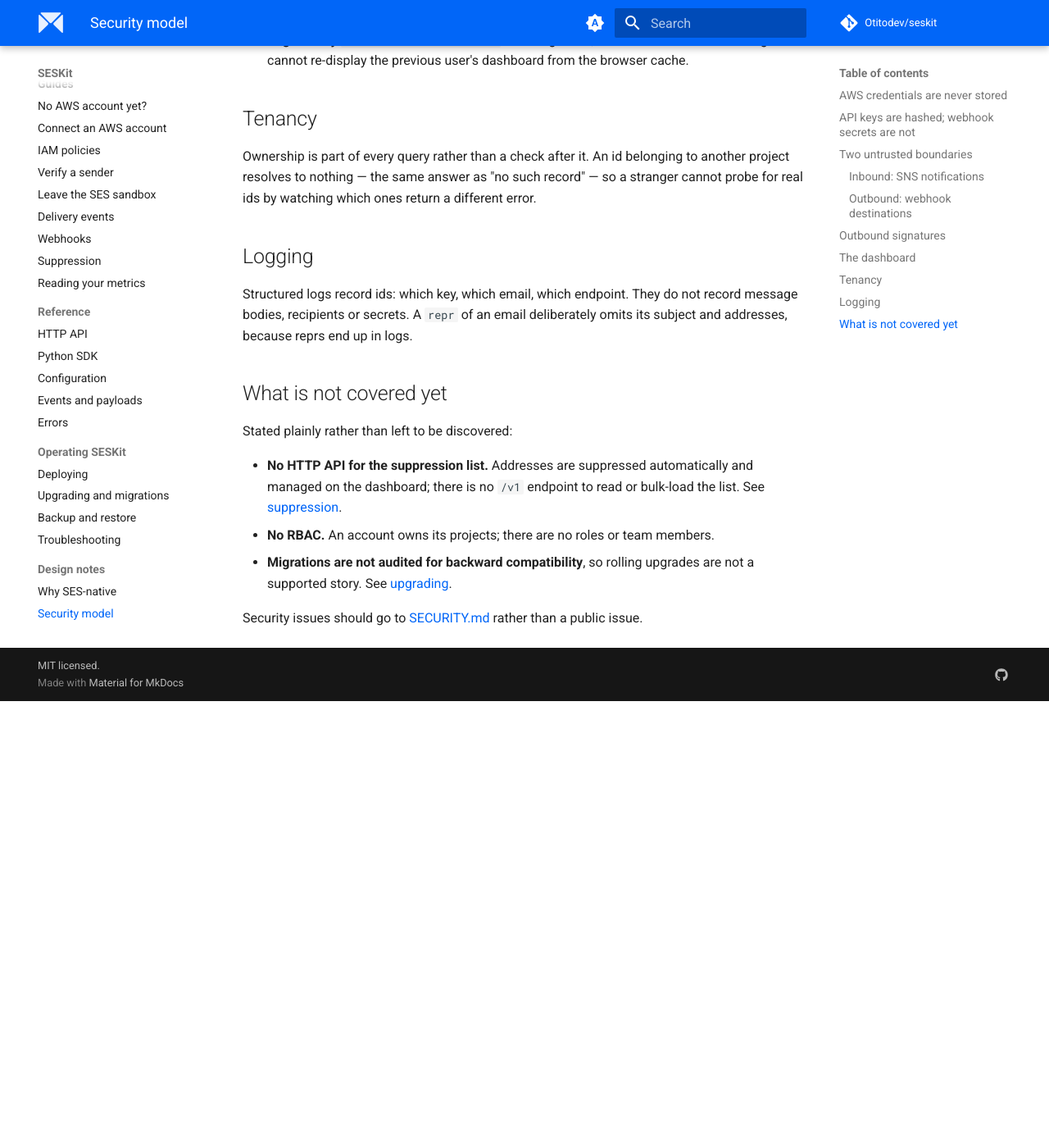
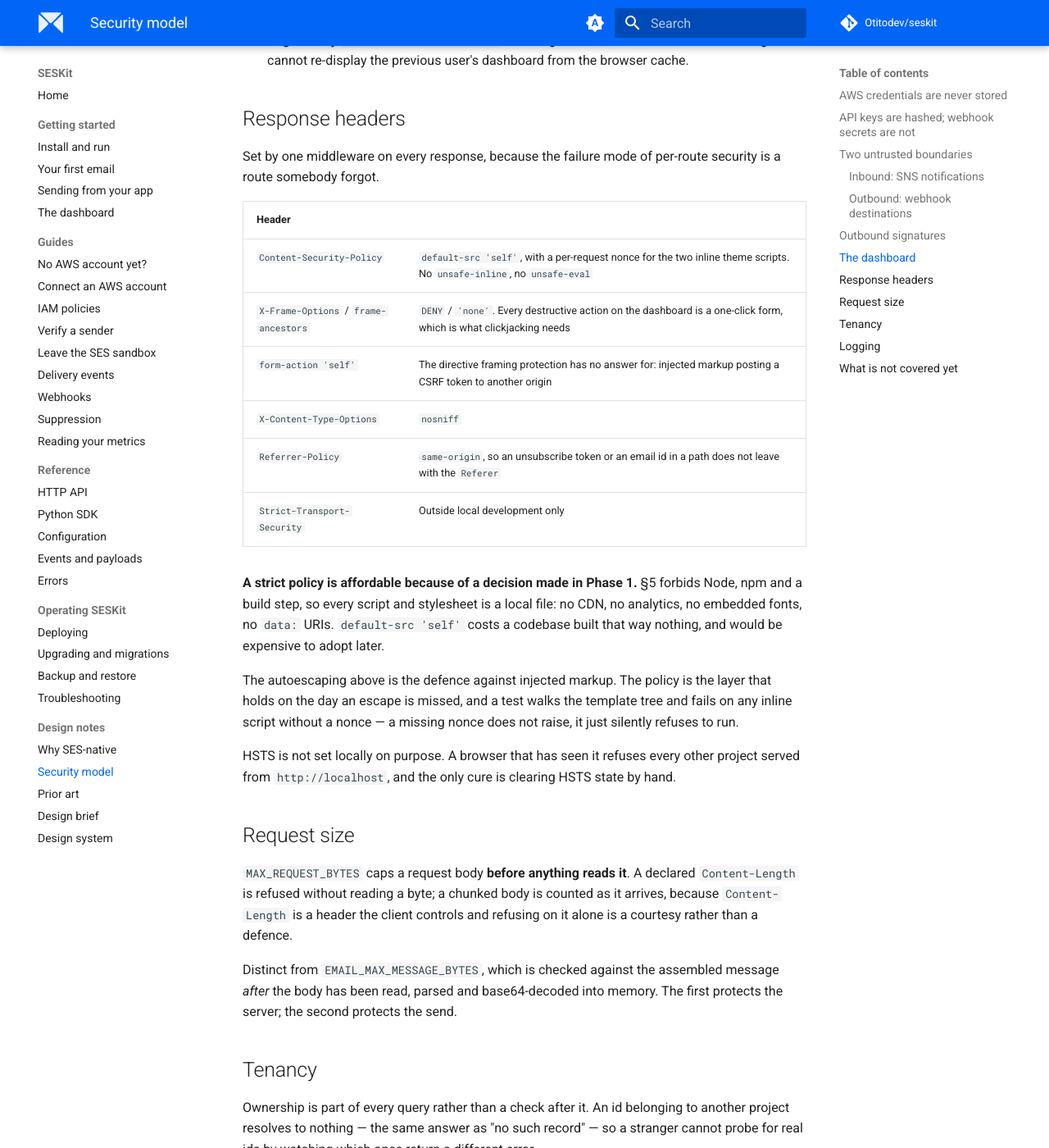
Before and after one commit to Otitodev/seskit, an MkDocs documentation site: the page built from docs/design/security-model.md, in a window 1280 px wide and 1400 px high, scrolled down 2538 px. Shown: the whole window at 82% size. Built offline with MkDocs 1.6.1 and Material for MkDocs 9.7.7, drawn with Linux system fonts in a browser that asks for light colours; comment, search, counter and statistics services are not loaded; before the commit the page ends 3393 px from its top, so only the background shows below that; some of the changed text lies outside the part shown.

Commit message:
docs: close the security review
The security model gains the two things this phase added - the response
headers and the request size cap - and says why a strict policy was
affordable at all: §5's ban on Node, npm and a build step means every
script and stylesheet is already a local file, so default-src 'self'
costs a codebase built that way nothing.

Its "not covered yet" list gains two findings from the review that are
not being fixed here rather than being left to be discovered: there is
no per-IP rate limit, and a suppression removal is not audited.

Troubleshooting now opens with doctor.py instead of with a list of
symptoms, and gains the two failures this phase makes possible - a
script refused by the policy, and a body refused before it is read.

```diff
--- a/docs/design/security-model.md
+++ b/docs/design/security-model.md
@@ -102,6 +102,46 @@
   after a logout cannot re-display the previous user's dashboard from the
   browser cache.
 
+## Response headers
+
+Set by one middleware on every response, because the failure mode of
+per-route security is a route somebody forgot.
+
+| Header | |
+|---|---|
+| `Content-Security-Policy` | `default-src 'self'`, with a per-request nonce for the two inline theme scripts. No `unsafe-inline`, no `unsafe-eval` |
+| `X-Frame-Options` / `frame-ancestors` | `DENY` / `'none'`. Every destructive action on the dashboard is a one-click form, which is what clickjacking needs |
+| `form-action 'self'` | The directive framing protection has no answer for: injected markup posting a CSRF token to another origin |
+| `X-Content-Type-Options` | `nosniff` |
+| `Referrer-Policy` | `same-origin`, so an unsubscribe token or an email id in a path does not leave with the `Referer` |
+| `Strict-Transport-Security` | Outside local development only |
+
+**A strict policy is affordable because of a decision made in Phase 1.** §5
+forbids Node, npm and a build step, so every script and stylesheet is a local
+file: no CDN, no analytics, no embedded fonts, no `data:` URIs. `default-src
+'self'` costs a codebase built that way nothing, and would be expensive to
+adopt later.
+
+The autoescaping above is the defence against injected markup. The policy is
+the layer that holds on the day an escape is missed, and a test walks the
+template tree and fails on any inline script without a nonce — a missing nonce
+does not raise, it just silently refuses to run.
+
+HSTS is not set locally on purpose. A browser that has seen it refuses every
+other project served from `http://localhost`, and the only cure is clearing
+HSTS state by hand.
+
+## Request size
+
+`MAX_REQUEST_BYTES` caps a request body **before anything reads it**. A
+declared `Content-Length` is refused without reading a byte; a chunked body is
+counted as it arrives, because `Content-Length` is a header the client controls
+and refusing on it alone is a courtesy rather than a defence.
+
+Distinct from `EMAIL_MAX_MESSAGE_BYTES`, which is checked against the assembled
+message *after* the body has been read, parsed and base64-decoded into memory.
+The first protects the server; the second protects the send.
+
 ## Tenancy
 
 Ownership is part of every query rather than a check after it. An id belonging
@@ -124,6 +164,11 @@
   read or bulk-load the list. See [suppression](../guides/suppression.md).
 - **No RBAC.** An account owns its projects; there are no roles or team
   members.
+- **No per-IP rate limit.** Limits are per project for the API and per account
+  for sign-in; an unauthenticated flood is a job for whatever sits in front of
+  this.
+- **Suppression removal is not audited.** The row records who suppressed an
+  address and when, but not who took it off the list.
 - **Migrations are not audited for backward compatibility**, so rolling
   upgrades are not a supported story. See
   [upgrading](../operating/upgrading.md).
```
Also changed, not shown: README.md (+1 -1 lines), docs/operating/troubleshooting.md (+42 -0 lines), docs/reference/configuration.md (+1 -0 lines).
